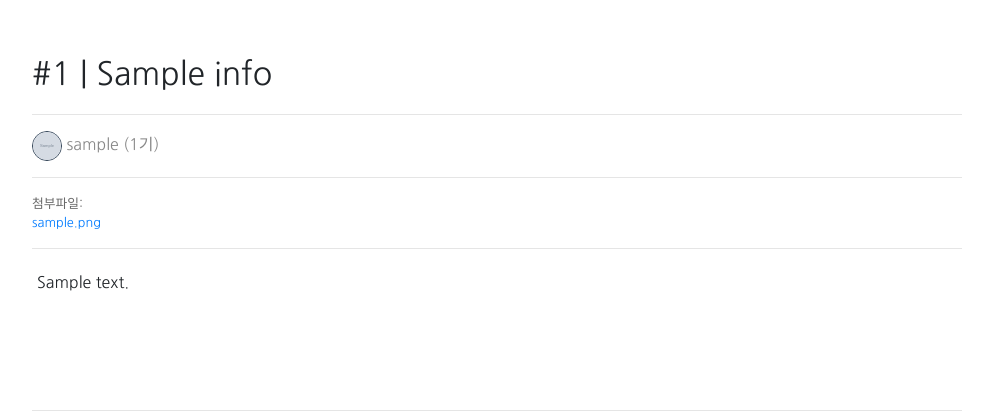
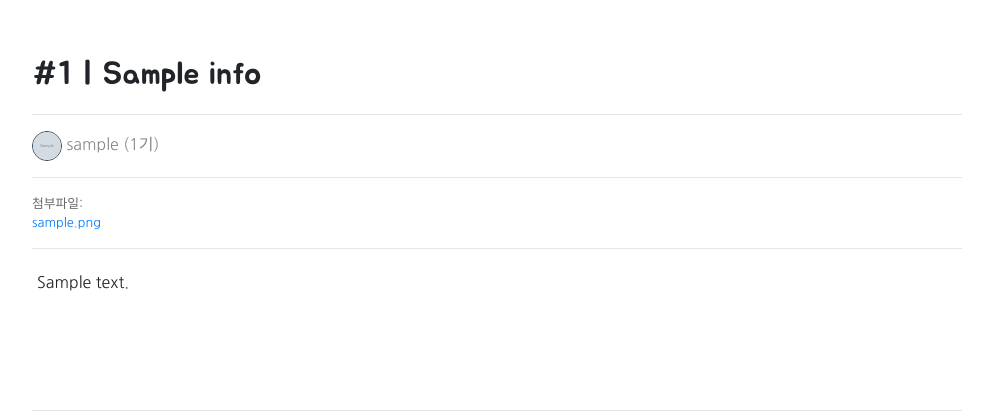
Before and after one commit to pirogramming/piro_website, a Django app: page /infoboard/1/ in a window 1280 px wide. Shown: the part 69-489 px from the top of the page, without its empty margins (143-1136 px from the left). Run offline with Django 3.2, Linux system fonts and the light colour scheme; a user stored in the database is signed in; tables that the repository leaves empty hold one stand-in row (values such as "Sample post"); grey boxes marked "Sample" are stand-in pictures; parts of the project's set-up code (start-up, migrations or seed data) failed here and were passed over; some libraries are stand-ins or nearby versions; some web fonts are replaced.

Commit message:
정보게시판 font 수정 (의서)

```diff
--- a/infoboard/templates/infoboard/detail_info.html
+++ b/infoboard/templates/infoboard/detail_info.html
@@ -10,6 +10,7 @@
 
 
 {% block content %}
+<link href="https://fonts.googleapis.com/css?family=Jua&display=swap" rel="stylesheet">
 <link rel="stylesheet" href="{% static 'ckeditor/ckeditor/plugins/codesnippet/lib/highlight/styles/railscasts.css' %}" />
 <script src="{% static 'ckeditor/ckeditor/plugins/codesnippet/lib/highlight/highlight.pack.js' %}"></script>
 <style>
@@ -44,7 +45,7 @@ change_infoboard();
 </script>
 
 <div class="col-sm-9" style="margin:50px auto;">
-    <h2 class="nanum" style="font-size: 2rem; white-space: pre-line; line-height: 150%;">#{{  info.id }} | {{  info.title }}</h2>
+    <h2 style="font-size: 2rem; white-space: pre-line; line-height: 150%; font-family:Jua">#{{  info.id }} | {{  info.title }}</h2>
     <hr/>
     <div class="nanum" style="padding:0; font-size:1rem; color:#888;">
         {% if info.user.img_profile %}
```
